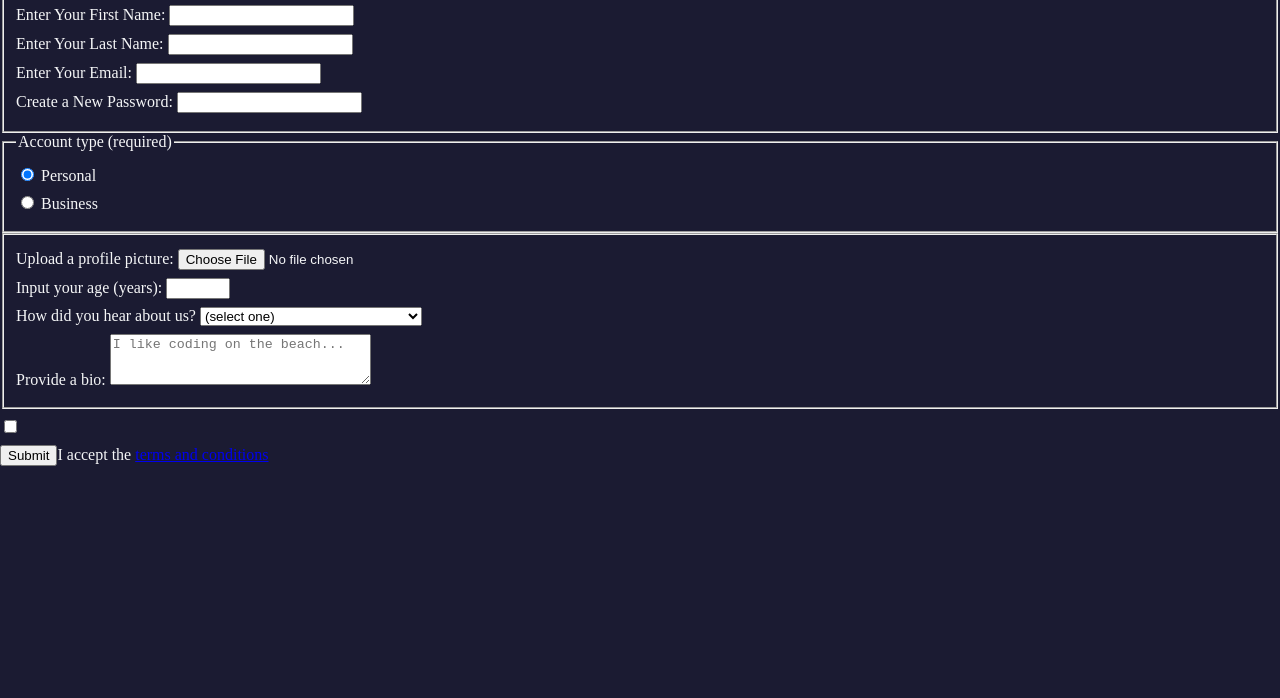
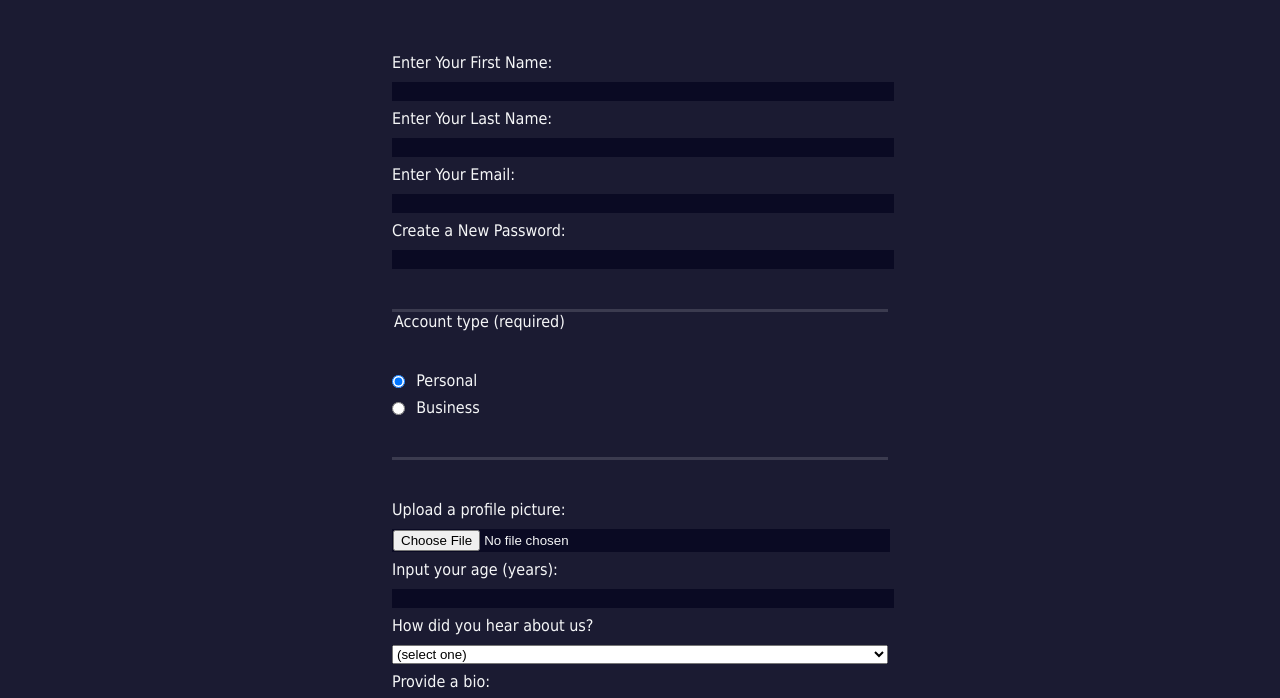
Before and after one commit to ZayidaQ/RegistrationForm, a plain HTML site: page index.html in a window 1280 px wide. Shown: the part 124-822 px from the top of the page. Drawn offline with Linux system fonts and the light colour scheme.

Commit message:
added new updates

```diff
--- a/index.html
+++ b/index.html
@@ -40,6 +40,7 @@
         <label for="personal-account">
           <input
             id="personal-account"
+            class="inline"
             type="radio"
             name="account-type"
             checked
@@ -47,7 +48,12 @@
           Personal
         </label>
         <label for="business-account">
-          <input id="business-account" type="radio" name="account-type" />
+          <input
+            id="business-account"
+            type="radio"
+            name="account-type"
+            class="inline"
+          />
           Business
         </label>
       </fieldset>
--- a/styles.css
+++ b/styles.css
@@ -4,9 +4,53 @@ body {
   margin: 0;
   background-color: #1b1b32;
   color: #f5f6f7;
+  font-family: Tahoma;
+  font-size: 16px;
 }
 
 label {
   display: block;
   margin: 0.5rem 0;
 }
+
+h1,
+p {
+  margin: 1em auto;
+  text-align: center;
+}
+
+form {
+  margin: 0 auto;
+  width: 60vw;
+  max-width: 500px;
+  min-width: 300px;
+}
+
+fieldset {
+  border: none;
+  border-bottom: 3px solid #3b3b4f;
+  padding: 2rem 0;
+}
+
+fieldset:last-of-type {
+  border-bottom: none;
+}
+
+input,
+textarea,
+select {
+  width: 100%;
+  margin: 10px 0 0 0;
+}
+
+.inline {
+  width: unset;
+  margin: 0 0.5em 0 0;
+  vertical-align: middle;
+}
+
+input,
+textarea {
+  background-color: #0a0a23;
+  border: 1px solid #0a0a23;
+}
```
